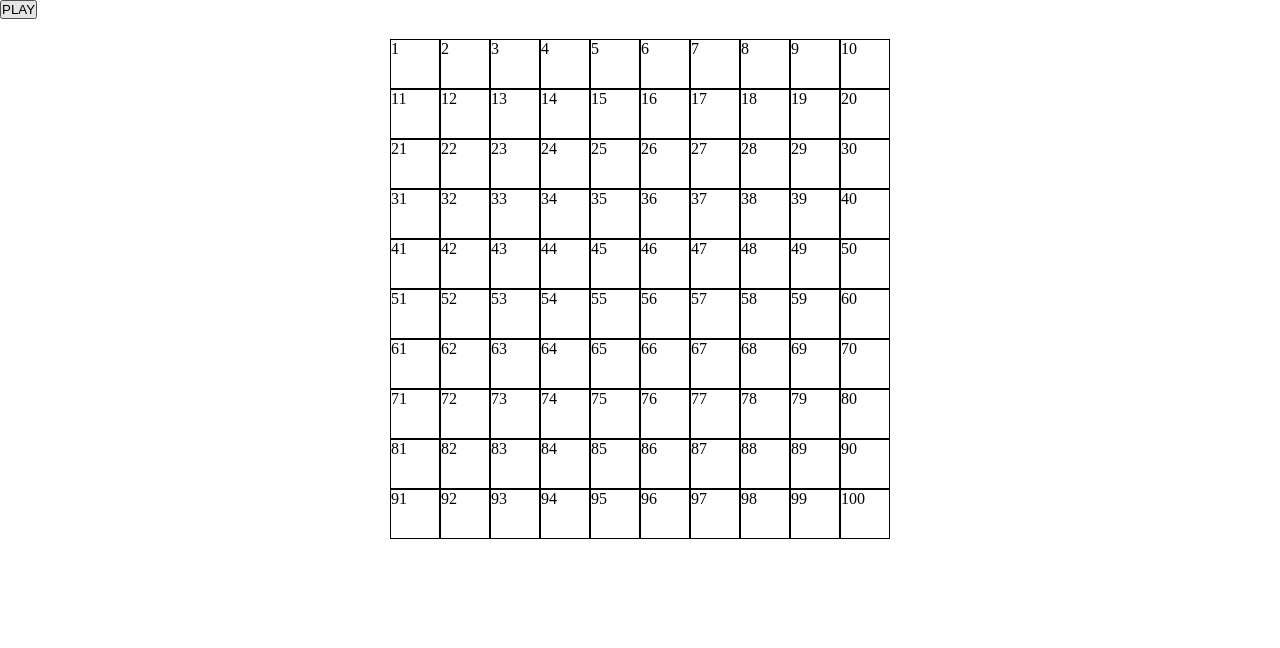
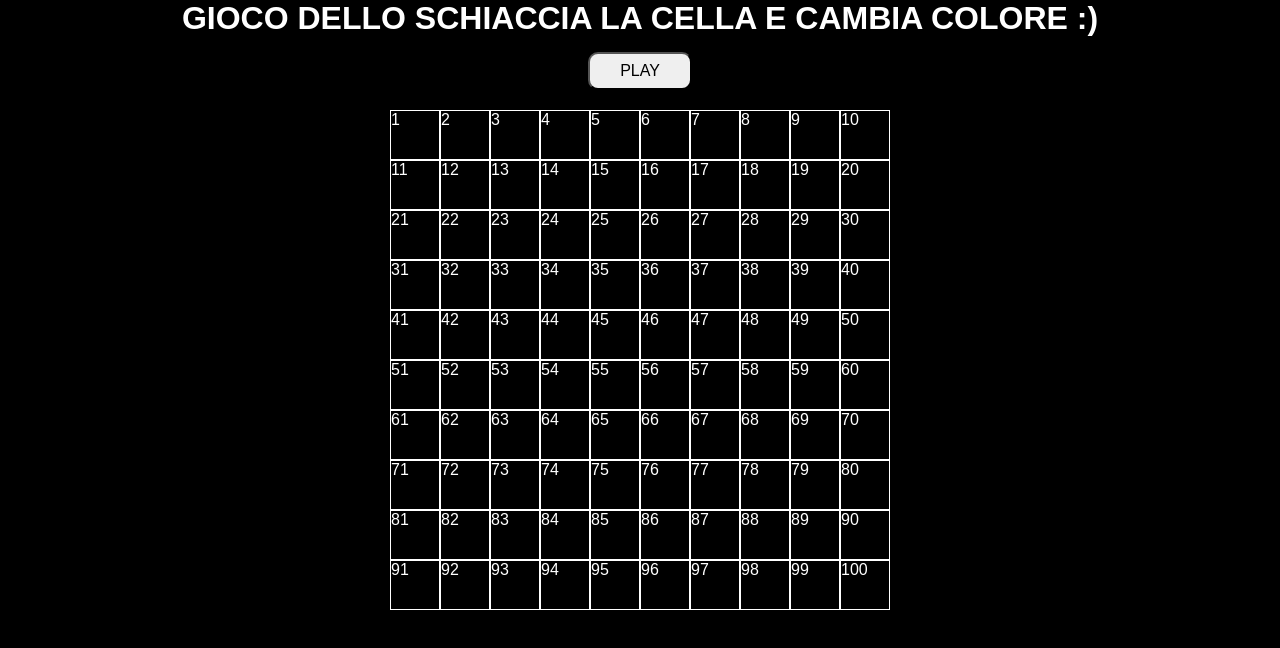
Before and after one commit to niccov/js-campominato-grid, a plain HTML site: page index.html in a window 1280 px wide. Both pictures are taken after a click on the button "PLAY". Drawn offline with Linux system fonts and the light colour scheme.

Commit message:
esercizio completato

```diff
--- a/css/style.css
+++ b/css/style.css
@@ -4,6 +4,29 @@
     box-sizing: border-box;
 }
 
+body{
+    font-family: Arial, Helvetica, sans-serif;
+    color: white;
+    background-color: black;
+}
+
+h1{
+    text-align: center;
+}
+
+#container-button{
+    display: flex;
+    justify-content: center;
+
+    margin-top: 15px;
+}
+
+#container-button button{
+    border-radius: 10px;
+    padding: 8px 30px;
+
+    font-size: 16px;
+}
 #container-grid{
     display: flex;
     flex-flow: row wrap;
@@ -17,7 +40,9 @@
     width: 50px;
     height: 50px;
 
-    border: 1px solid black;
+    border: 1px solid white;
+
+    color: white;
 }
 
 .blue{
--- a/index.html
+++ b/index.html
@@ -4,12 +4,14 @@
     <meta charset="UTF-8">
     <meta http-equiv="X-UA-Compatible" content="IE=edge">
     <meta name="viewport" content="width=device-width, initial-scale=1.0">
-    <title>Document</title>
+    <title>Gioco griglia</title>
 
     <link rel="stylesheet" href="css/style.css">
 </head>
 <body>
+
     <div>
+        <h1>GIOCO DELLO SCHIACCIA LA CELLA E CAMBIA COLORE :)</h1>
         <div id="container-button">
             <button id="play-button">PLAY</button>
         </div>
--- a/js/script.js
+++ b/js/script.js
@@ -21,10 +21,16 @@ buttonElement.addEventListener("click", function() {
     for(i = 0; i < cellNumber; i++) {
 
         //creo una variabile con la function
-        let newSquareElement = createGrid(i + 1)
+        let newSquareElement = createSquare(i + 1)
         //appendo la variabile nel documento HTML
         gridElement.append(newSquareElement);
+
+        newSquareElement.addEventListener("click", function() {
+            newSquareElement.classList.add("blue");
+            console.log("La cella cliccata è la numero " + newSquareElement.innerText);
+        })
     }
+
 
 })
 
@@ -33,7 +39,7 @@ buttonElement.addEventListener("click", function() {
 //__________________________________________________________
  //FUNZIONI
 
-function createGrid(text){
+function createSquare(text){
 
     //creo una variabile per un nuovo elemento div
     let newElement = document.createElement("div");
```
